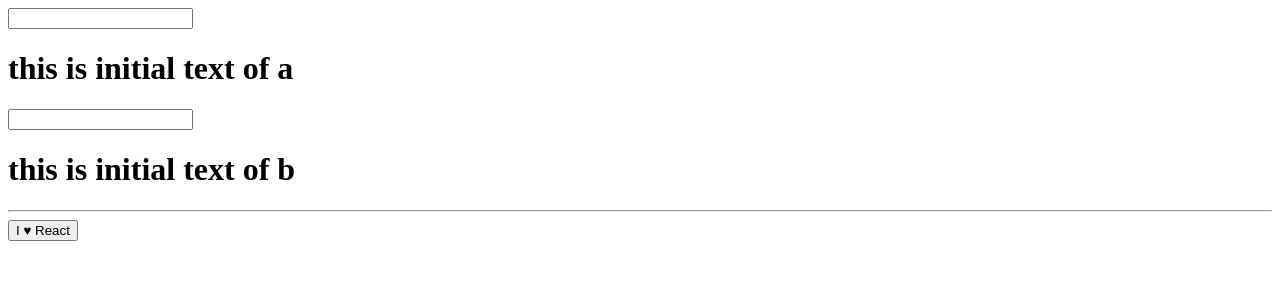
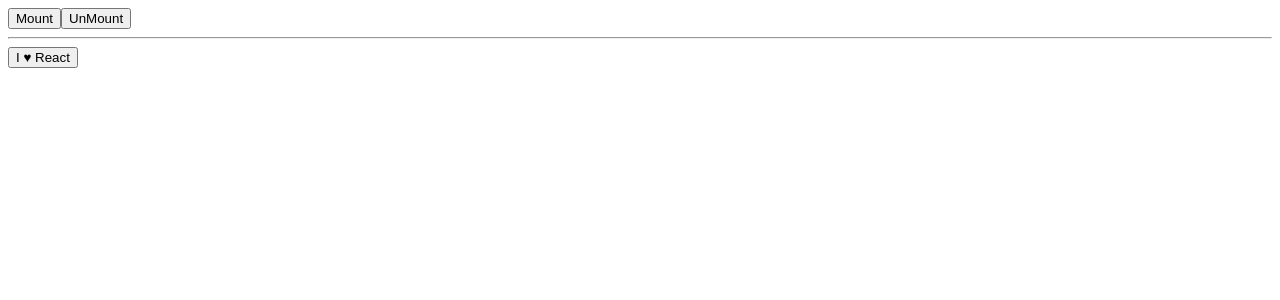
Before and after one commit to vinay-thallam/react-cuddle, a React (Create React App) app: page / in a window 1280 px wide. Shown: the top 300 px of the page. Built offline with nearby package versions, Linux system fonts and the light colour scheme.

Commit message:
react component life cycle methods

```diff
--- a/src/App.js
+++ b/src/App.js
@@ -1,40 +1,49 @@
 import React from 'react'
+import ReactDOM from 'react-dom'
 
-class App extends React.Component {
+class LifeCycle extends React.Component {
 
   constructor() {
     super()
     this.state = {
-      a : "this is initial text of a",
-      b : "this is initial text of b"
+      val : 0
     }
   }
 
-  update(e) {
-    this.setState({
-      a : this.a.refs.input.value,
-      b : this.refs.b.value
-    })
+  update() {
+    this.setState({val : this.state.val+1})
+  }
+  componentWillMount(){
+    console.log("componentWillMount") //will be called only once
   }
   render() {
+    console.log("render") //will be called whenever there is change in state
     return (
-      <div>
-        <Input ref={component => this.a = component} update={this.update.bind(this)}/>
-        <h1>{this.state.a}</h1>
-        <input ref="b" type="text" onChange={this.update.bind(this)}/>
-        <h1>{this.state.b}</h1>
-      </div>
+      <button onClick={this.update.bind(this)}>{this.state.val}</button>
       )
+  }
+  componentDidMount(){
+    console.log("componentDidMount") //will be called only once
+  }
+
+  componentWillUnmount(){
+    console.log("componentWillUnMount") //will be called only once
   }
 }
 
-class Input extends React.Component {
+class App extends React.Component {
+  mount(){
+    ReactDOM.render(<LifeCycle/>, document.getElementById('mount_point'))
+  }
+  unmount(){
+    ReactDOM.unmountComponentAtNode(document.getElementById('mount_point'))
+  }
   render(){
-    return (
-      <div>
-        <input ref="input" type="text" onChange={this.props.update}/>
-      </div>
-    )
+    return <div>
+      <button onClick={this.mount}>Mount</button>
+      <button onClick={this.unmount}>UnMount</button>
+      <div id="mount_point"></div>
+    </div>
   }
 }
 
```
